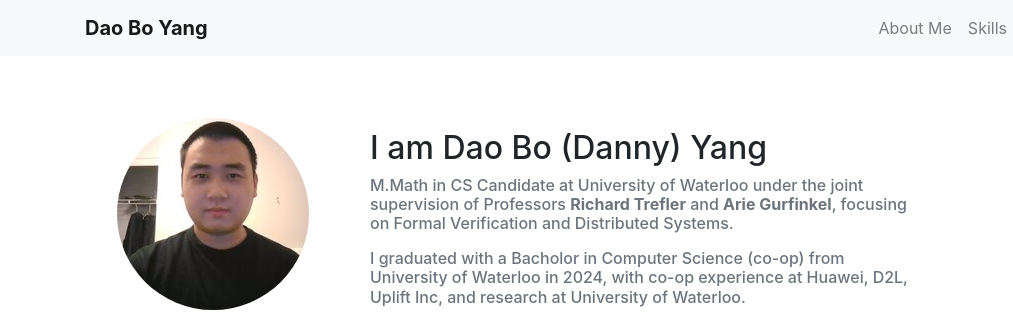
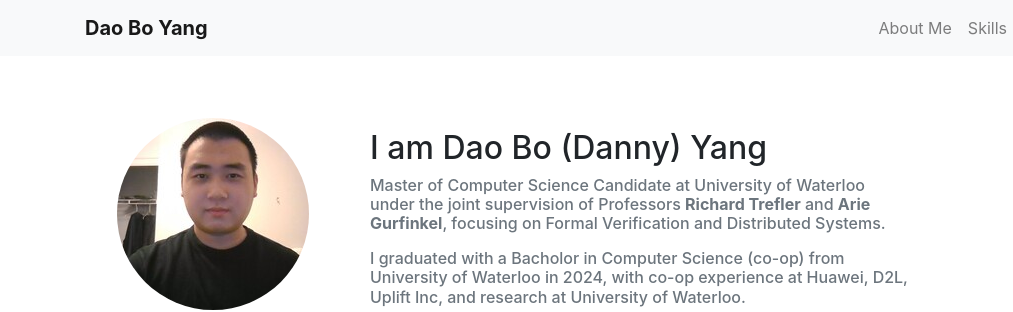
Before and after one commit to DannyDaoBoYang/PersonalWebsite, a plain HTML site: page public/index.html in a window 1280 px wide. Shown: the top 312 px of the page, 0-1013 px from the left. Drawn offline with nearby package versions, Linux system fonts and the light colour scheme; some packages are replaced by stand-ins of ours.

Commit message:
Update index.html

```diff
--- a/public/index.html
+++ b/public/index.html
@@ -44,7 +44,7 @@
       </div>
       <div class="col-md-6">
         <h2>I am Dao Bo (Danny) Yang</h2>
-        <h6 class="text-muted">M.Math in CS Candidate at University of Waterloo under the joint supervision of Professors <b>Richard Trefler</b> and <b>Arie Gurfinkel</b>, focusing on Formal Verification and Distributed Systems.</p>
+        <h6 class="text-muted">Master of Computer Science Candidate at University of Waterloo under the joint supervision of Professors <b>Richard Trefler</b> and <b>Arie Gurfinkel</b>, focusing on Formal Verification and Distributed Systems.</p>
         <h6 class="text-muted">I graduated with a Bacholor in Computer Science (co-op) from University of Waterloo in 2024, with co-op experience at Huawei, D2L, Uplift Inc, and research at University of Waterloo.</h6>
         </div>
       <div class="col-md-3 text-center">
```
